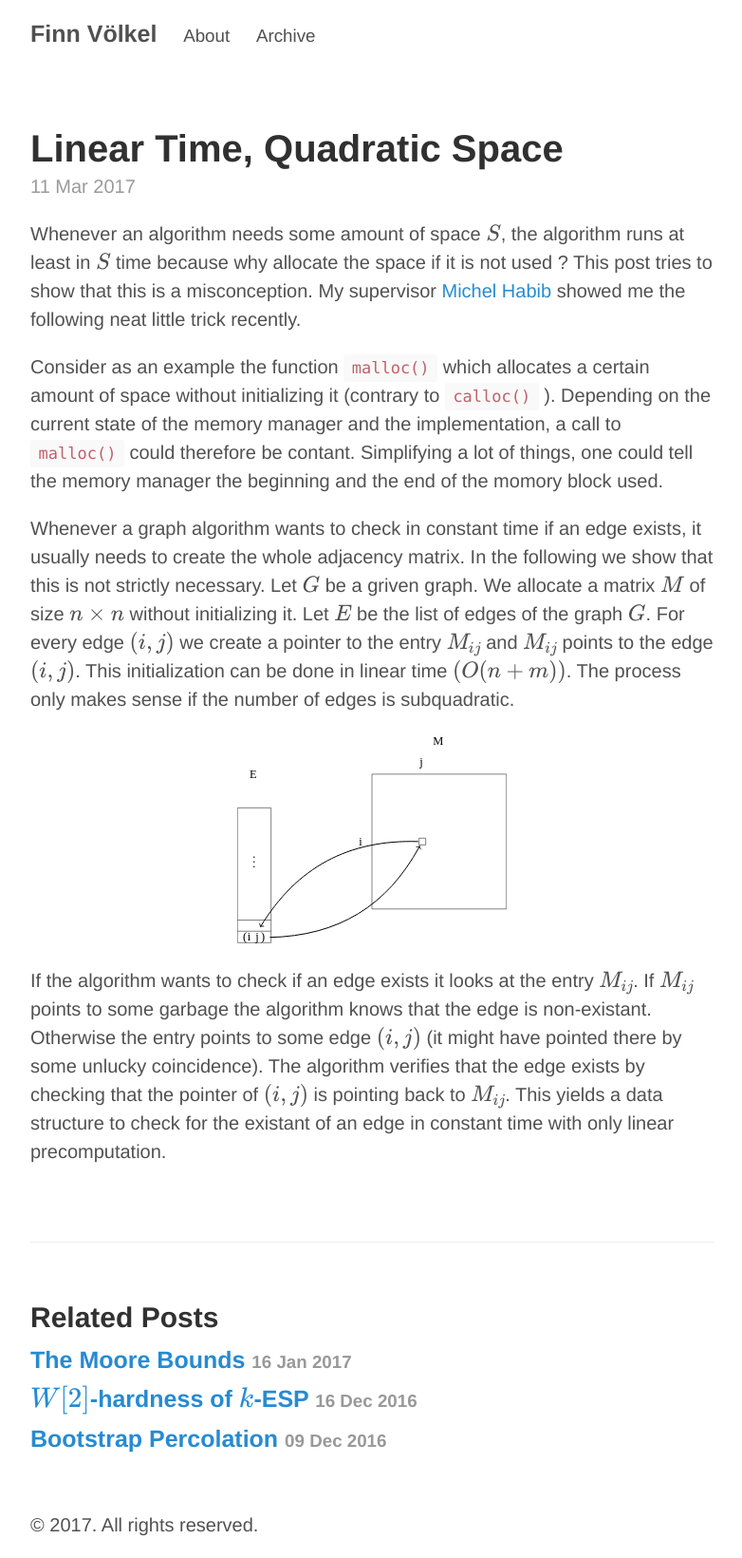
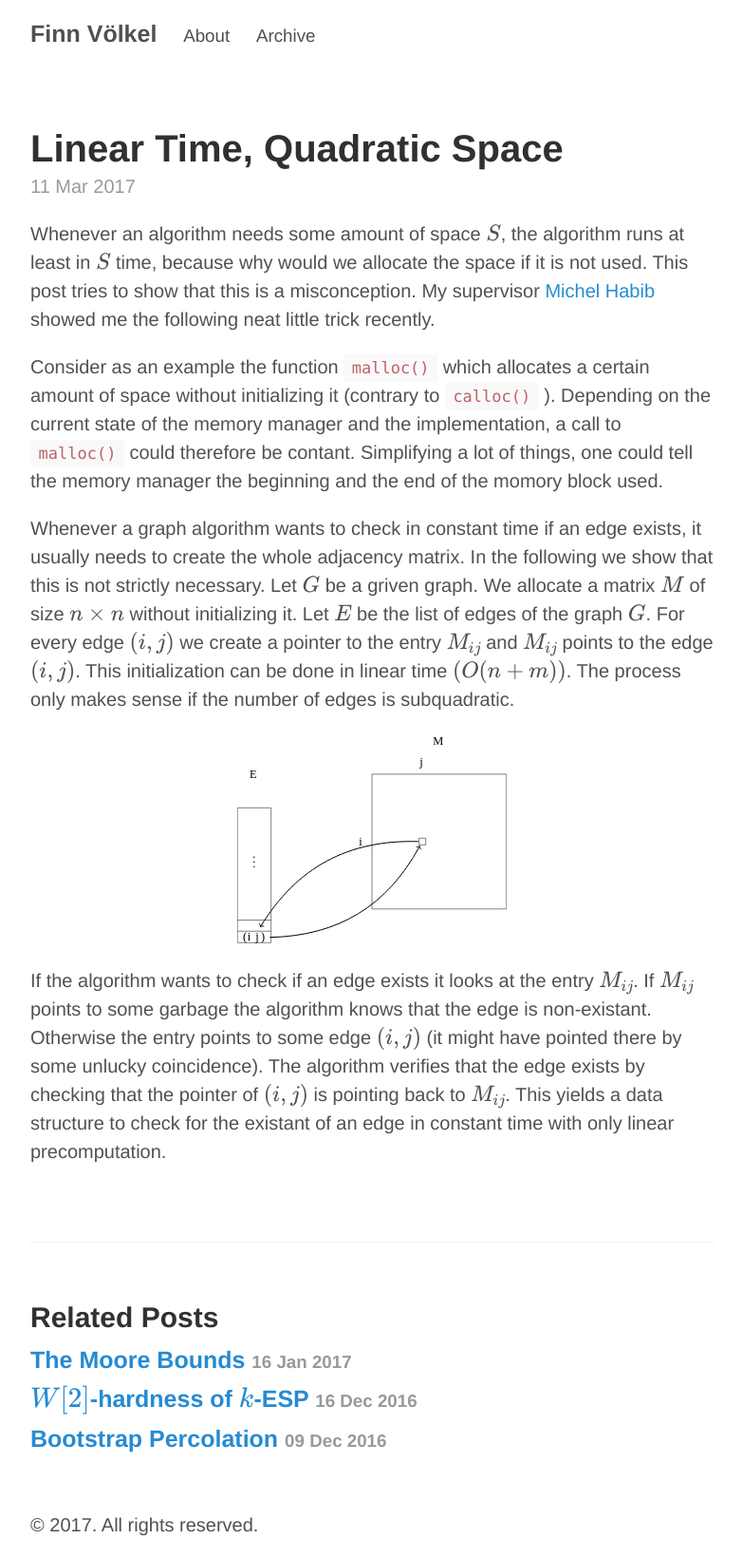
Before and after one commit to FiV0/FiV0.github.io, a Jekyll site: the page built from _posts/2017-03-11-linear-time-quadratic-space.md, in a window 1280 px wide. Shown: the whole page at 95% size, without its empty margins (248-1030 px from the left). Built offline with Jekyll 4.4.1, drawn with Linux system fonts in a browser that asks for light colours; formulas are drawn with MathJax 3.

Commit message:
some grammer

```diff
--- a/_posts/2017-03-11-linear-time-quadratic-space.md
+++ b/_posts/2017-03-11-linear-time-quadratic-space.md
@@ -6,8 +6,8 @@ redirect_from: "/2017/03/11/linear_time_quadratic_space/"
 permalink: linear-time-quadratic-space
 ---
 
-Whenever an algorithm needs some amount of space $S$, the algorithm runs at least in $S$ time because why allocate the space
-if it is not used ? This post tries to show that this is a misconception. My supervisor [Michel Habib](https://www.irif.fr/~habib/) showed me the following neat little trick recently.
+Whenever an algorithm needs some amount of space $S$, the algorithm runs at least in $S$ time, because why would we allocate the space
+if it is not used. This post tries to show that this is a misconception. My supervisor [Michel Habib](https://www.irif.fr/~habib/) showed me the following neat little trick recently.
 
 Consider as an example the function `malloc()`
 which allocates a certain amount of space without initializing it (contrary to `calloc()`
```
Also changed, not shown: about.md (+1 -1 lines).
